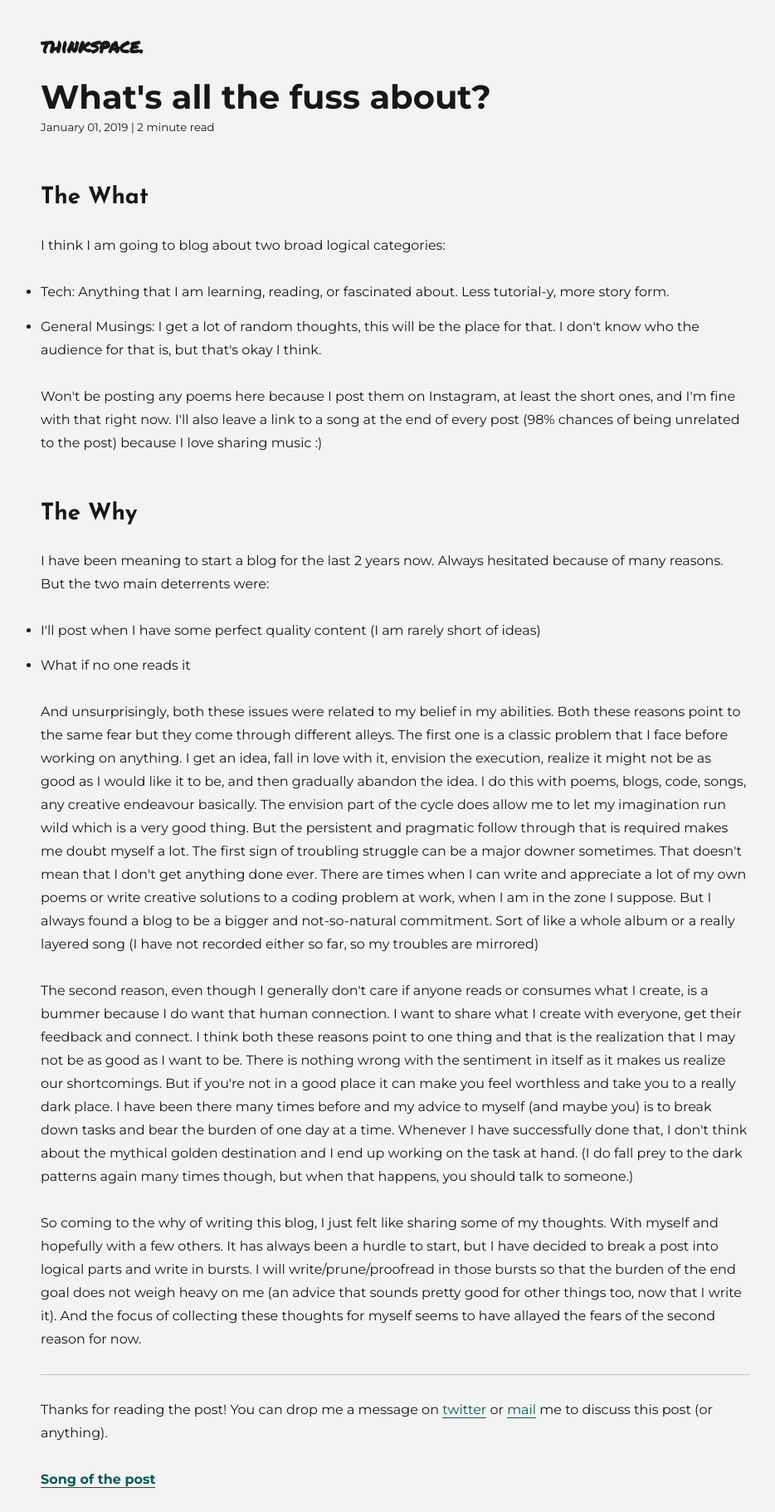
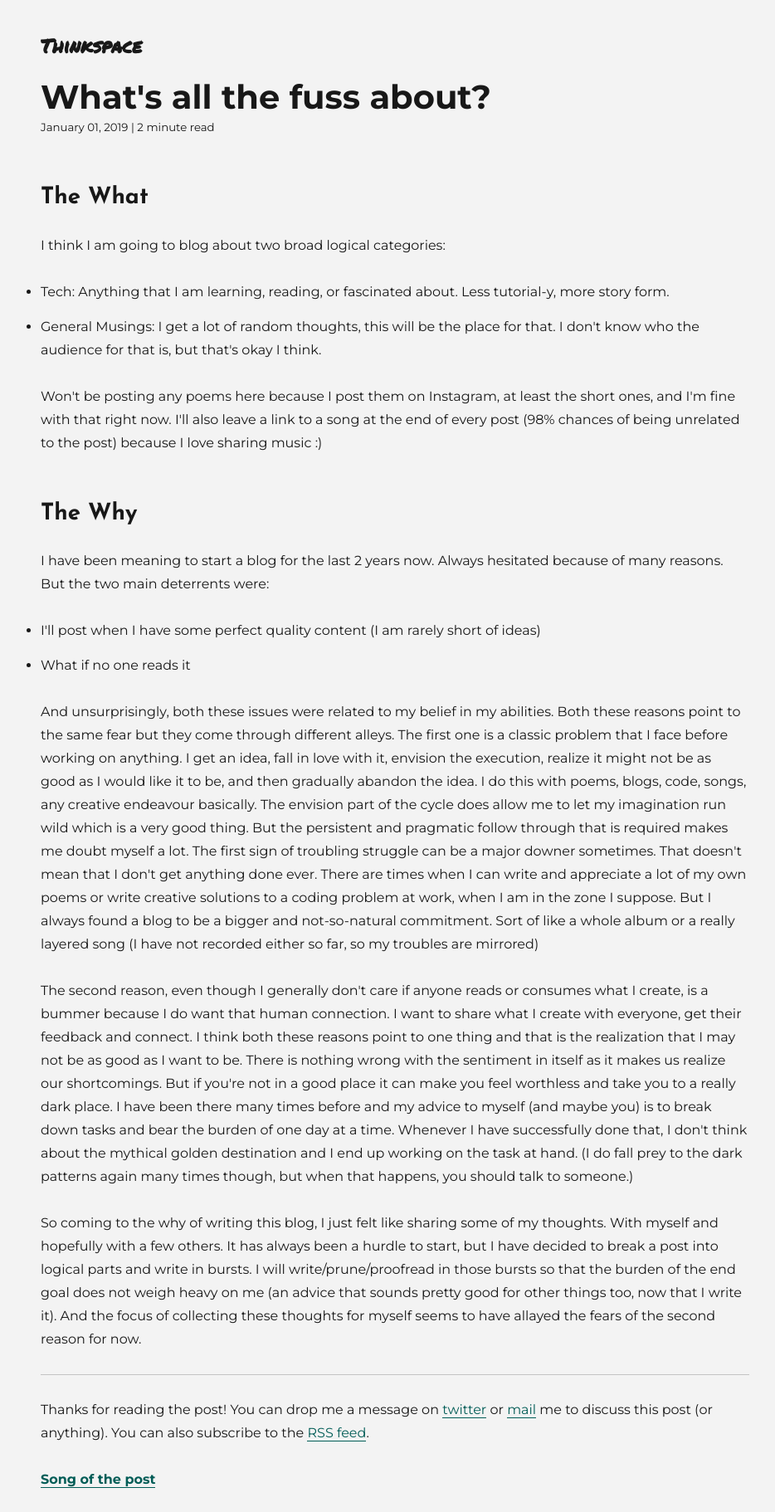
Before and after one commit to alivenotions/just-some-blog, a Gatsby site: page /pilot/ in a window 1280 px wide. Shown: the whole page at 83% size, without its empty margins (164-1098 px from the left). Built offline with nearby package versions, Linux system fonts and the light colour scheme; Gatsby itself is replaced by a stand-in of ours; some packages are replaced by stand-ins of ours.

Commit message:
Add RSS feed
fixes #1

```diff
--- a/gatsby-config.js
+++ b/gatsby-config.js
@@ -1,9 +1,9 @@
 module.exports = {
   siteMetadata: {
-    title: `thinkspace.`,
+    title: `Thinkspace`,
     author: `Bhavdeep Dhanjal`,
     description: `Personal blog of Bhavdeep Dhanjal`,
-    siteUrl: `badaboom.netlify.com`,
+    siteUrl: `thinkspace.sh`,
     social: {
       twitter: `bhavdeepdhanjal`,
       github: `alivenotions`,
@@ -53,7 +53,7 @@ module.exports = {
     {
       resolve: `gatsby-plugin-google-analytics`,
       options: {
-        //trackingId: `ADD YOUR TRACKING ID HERE`,
+        trackingId: `UA-131826835-1`,
       },
     },
     `gatsby-plugin-feed`,
--- a/src/components/Bio.js
+++ b/src/components/Bio.js
@@ -28,6 +28,7 @@ function Bio() {
               <span><a href={`https://twitter.com/${social.twitter}`} target='_blank' rel="noopener">Twitter</a></span>
               <span><a href={`https://github.com/${social.github}`} target='_blank' rel="noopener">Github</a></span>
               <span><a href={`mailto:${social.mail}`}>Mail</a></span>
+              <span><a href="/rss.xml"  target='_blank' rel='noopener'>RSS</a></span>
             </div>
           </React.Fragment>
         )
--- a/src/templates/blog-post.js
+++ b/src/templates/blog-post.js
@@ -40,7 +40,8 @@ class BlogPostTemplate extends React.Component {
           Thanks for reading the post!
           You can drop me a message on&nbsp;
           <a href={`https://twitter.com/${social.twitter}`} target='_blank' rel='noopener'>twitter</a>
-          &nbsp;or <a href={`mailto:${social.mail}`}>mail</a> me to discuss this post (or anything).<br /> <br />
+          &nbsp;or <a href={`mailto:${social.mail}`}>mail</a> me to discuss this post (or anything).
+          You can also subscribe to the <a href="/rss.xml"  target='_blank' rel='noopener'>RSS feed</a>.<br /> <br />
 
           <strong><a href={post.frontmatter.songUrl} target='_blank' rel='noopener'>Song of the post</a></strong>
         </div>
```
